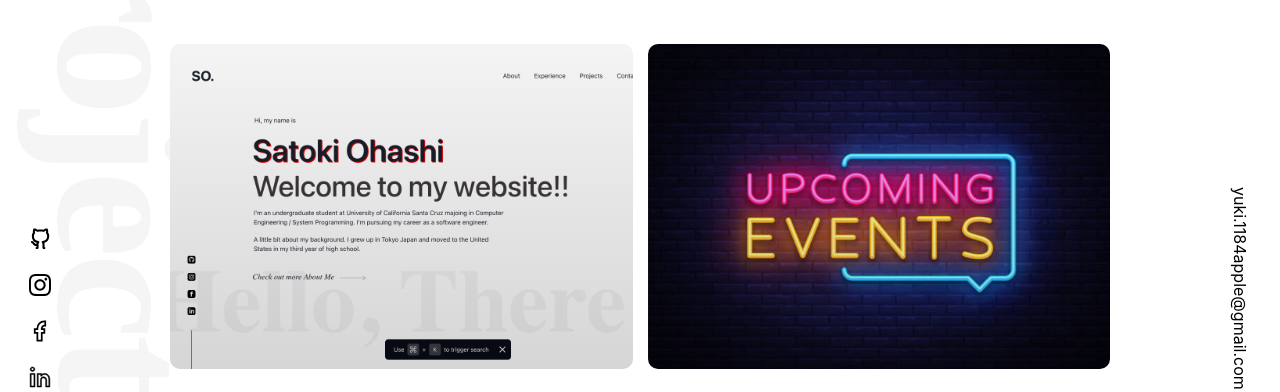
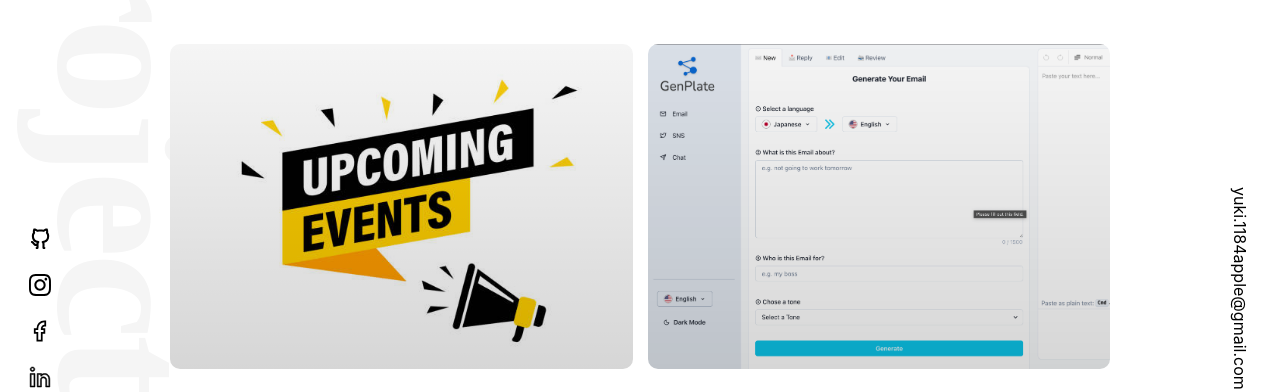
Before and after one commit to yuki-1184/my_webpage, a React (Create React App) app: page /projects in a window 1280 px wide. Shown: the part 290-682 px from the top of the page. Built offline with nearby package versions, Linux system fonts and the light colour scheme.

Commit message:
updates on projects

```diff
--- a/src/components/ProjectCard/index.tsx
+++ b/src/components/ProjectCard/index.tsx
@@ -133,6 +133,7 @@ const StyledProjectCard = styled("li")<IStyledProjectCard>`
 
     h1 {
       position: absolute;
+      padding: 0px 10px;
       bottom: 21%;
       color: var(--white);
       font-size: 26px;
--- a/src/pages/Projects.tsx
+++ b/src/pages/Projects.tsx
@@ -3,6 +3,8 @@ import styled from "styled-components";
 import yumemi_frontend_img from "../Images/yumemi_frontend_portfolio.png";
 import my_portfolio_img from "../Images/my_portfolio.png";
 import upcoming_img from "../Images/upcoming.png";
+import genPlate from "../Images/genPlate.png";
+import upcoming_sxc from "../Images/upcoming-sxc.jpeg"
 import Layout from "../components/Layout";
 import ProjectCard from "../components/ProjectCard";
 
@@ -10,19 +12,41 @@ import FooterNav from "../components/FooterNav";
 
 const projects = [
   {
+    title: "ServiceXchange",
+    date: "Jan 2022 - Current",
+    description: "Connect people. Provide services.",
+    about:
+      "ServiceXchange (sXc) is a centralized service network connecting service providers from a wide variety of disciplines with recurrent customers. The app allows anyone to easily request or provide a service whether it be a babysitting gig, a grocery delivery driver, handyman, or online consultant.",
+    imageSrc: upcoming_sxc,
+    link: "",
+    github: "",
+    technologies: ["SwiftUI", "Firebase", "iOS"],
+  },
+  {
+    title: "GenPlate",
+    date: "Dec 2022 - Current",
+    description: "Auto-generates Email templates.",
+    about:
+      "GenPlate is a web application where users can create their own E-mail or SNS templates with simple user interface. The app is not complete yet and we're adding more features and test thoroughly to make sure app works fine.",
+    imageSrc: genPlate,
+    link: "https://genplate.app/",
+    github: "",
+    technologies: ["TypeScript", "React", "Chakra-UI", "Node.js"],
+  },
+  {
     title: "Portfolio",
     date: "Dec 2022",
     description: "My first personal portfolio website",
     about:
       "This is my first portfolio website, what you're exploring now. Thank you for visiting my website.",
     imageSrc: my_portfolio_img,
-    link: "",
+    link: "https://satokiohashi.com/",
     github: "https://github.com/yuki-1184/my_webpage",
     technologies: ["TypeScript", "React", "Chakra-UI", "HTML", "CSS"],
   },
   {
     title: "Multi-Threaded HTTP Server",
-    date: "Nov 2022 - Dec 2022",
+    date: "Nov 2022 - Current",
     description: "Deals with concurrency by synchronization",
     about:
       "Created a multi-threaded http server that handles multiple client requests simutaneously by using Synchronization. The implementation includes, strong modularity, high-level system design, HTTP protocols, client-server architecture, atomicity and coherency, own testing scripts, and understanding in POSIX.",
```
Also changed, not shown: src/Images/genPlate.png (added), src/Images/upcoming-sxc.jpeg (added).
